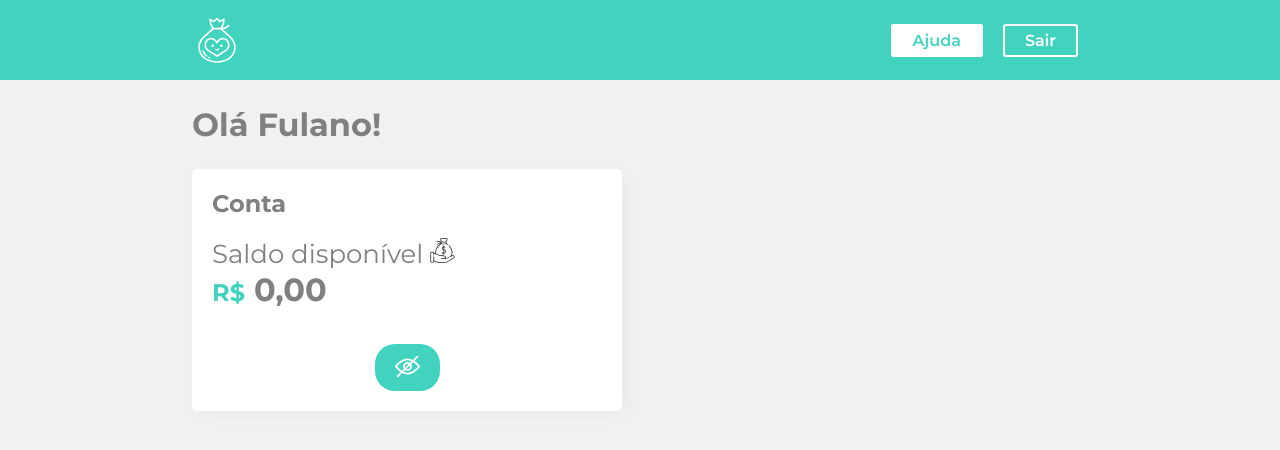
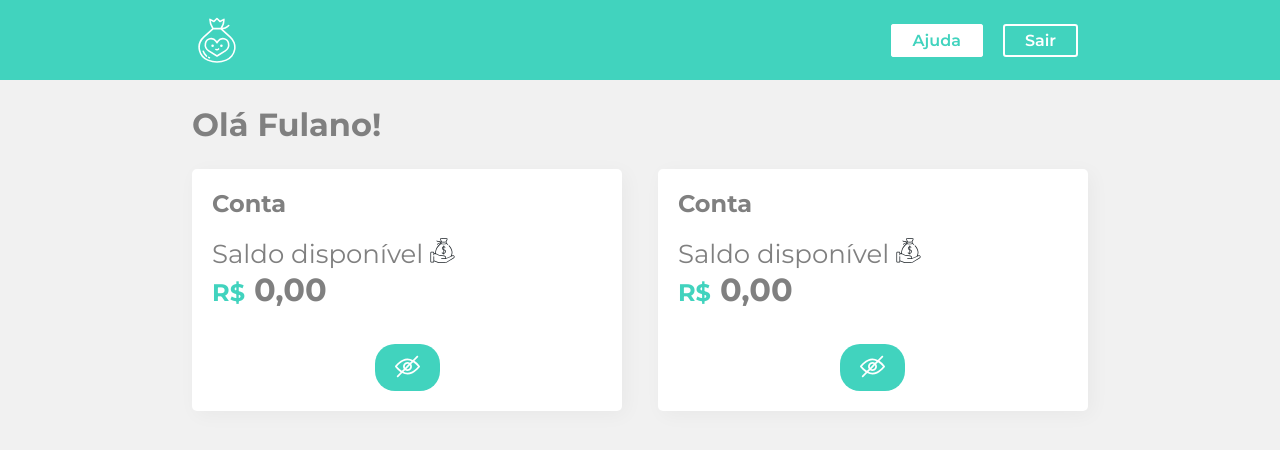
Before and after one commit to willianbarata/StyledComponentsReactAlura, a React (Create React App) app: page / in a window 1280 px wide. Shown: the top 450 px of the page. Built offline with nearby package versions, Linux system fonts and the light colour scheme.

Commit message:
Aula 7 - refatorando box, botão, detalhes, celular

```diff
--- a/src/Components/Conta/index.jsx
+++ b/src/Components/Conta/index.jsx
@@ -3,7 +3,7 @@
 import privado from "../../assets/images/privado.svg";
 import olho_icone from "../../assets/images/olho.svg";
 import dinheiro from "../../assets/images/dinheiro.svg";
-import { Icone } from "../../Components/UI";
+import { Icone, Box, Botao, Saldo, Detalhe } from "../../Components/UI";
 
 const IconeMargin = styled(Icone)`
 marginTop: "2px";
@@ -17,7 +17,7 @@
   };
 
   return (
-    <div className="box">
+    <Box>
       <h2>Conta</h2>
       <div style={{ fontSize: "26px", padding: "20px 0" }}>
         Saldo disponível{" "}
@@ -25,21 +25,21 @@
           <Icone src={dinheiro} alt="Ícone Saldo" />
         </span>
         {toggleState ? (
-          <div className="saldo">
-            <span className="detalhe">R$</span> 0,00{" "}
-          </div>
+          <Saldo>
+            <Detalhe>R$</Detalhe> 0,00{" "}
+          </Saldo>
         ) : null}
       </div>
 
-      <button className="btn" onClick={toggleHandler}>
+      <Botao onClick={toggleHandler}>
         <IconeMargin
           style={{ marginTop: "2px" }}
           className="imagem-icone"
           src={toggleState ? privado : olho_icone}
           alt="Privacidade do Saldo"
         />
-      </button>
-    </div>
+      </Botao>
+    </Box>
   );
 };
 
--- a/src/Components/Container/index.jsx
+++ b/src/Components/Container/index.jsx
@@ -13,6 +13,9 @@
 display: flex;
 flex-direction: row;
 justify-content: space-between;
+@media (max-width: 800px) {
+    flex-direction: column;
+  }
 `
 
 export default () => {
@@ -21,6 +24,7 @@
       <Titulo>Olá Fulano!</Titulo>
       <Conteudo>
         <Conta />
+        <Conta />
       </Conteudo>
     </Container>
   );
--- a/src/Components/UI/index.js
+++ b/src/Components/UI/index.js
@@ -4,3 +4,42 @@
     height: 25px;
     width: 25px;
 `;
+
+export const Box = styled.div`
+display: flex;
+  flex-direction: column;
+  justify-content: space-between;
+  background-color: white;
+  border-radius: 5px;
+  box-shadow: 4px 4px 20px 0px rgba(0, 0, 0, 0.04);
+  padding: 20px;
+  width: 48%;
+
+  @media (max-width: 800px) {
+      width: 95%;
+      margin: 5px;
+    }
+`;
+
+export const Botao = styled.button`
+margin: 15px auto 0px auto;
+display: block;
+border-radius: 20px;
+background-color: #41d3be;
+border: none;
+color: white;
+font-weight: 600;
+font-size: 14px;
+padding: 8px 20px;
+cursor: pointer;
+`;
+
+export const Saldo = styled.div`
+font-weight: 700;
+font-size: 32px;
+`;
+
+export const Detalhe = styled.span`
+color: #41d3be;
+font-size: 24px;
+`;
--- a/src/assets/estilos.css
+++ b/src/assets/estilos.css
@@ -1,37 +1,3 @@
-
-.btn {
-  margin: 15px auto 0px auto;
-  display: block;
-  border-radius: 20px;
-  background-color: #41d3be;
-  border: none;
-  color: white;
-  font-weight: 600;
-  font-size: 14px;
-  padding: 8px 20px;
-  cursor: pointer;
-}
-
-.box {
-  display: flex;
-  flex-direction: column;
-  justify-content: space-between;
-  background-color: white;
-  border-radius: 5px;
-  box-shadow: 4px 4px 20px 0px rgba(0, 0, 0, 0.04);
-  padding: 20px;
-  width: 48%;
-}
-
-.saldo {
-  font-weight: 700;
-  font-size: 32px;
-}
-
-.detalhe {
-  color: #41d3be;
-  font-size: 24px;
-}
 
 @media (max-width: 800px) {
   .box {
--- a/src/index.js
+++ b/src/index.js
@@ -1,6 +1,6 @@
 import React from "react";
 import ReactDOM from "react-dom";
 import App from "./App";
-import "./assets/estilos.css";
+
 
 ReactDOM.render(<App />, document.getElementById("root"));
```
